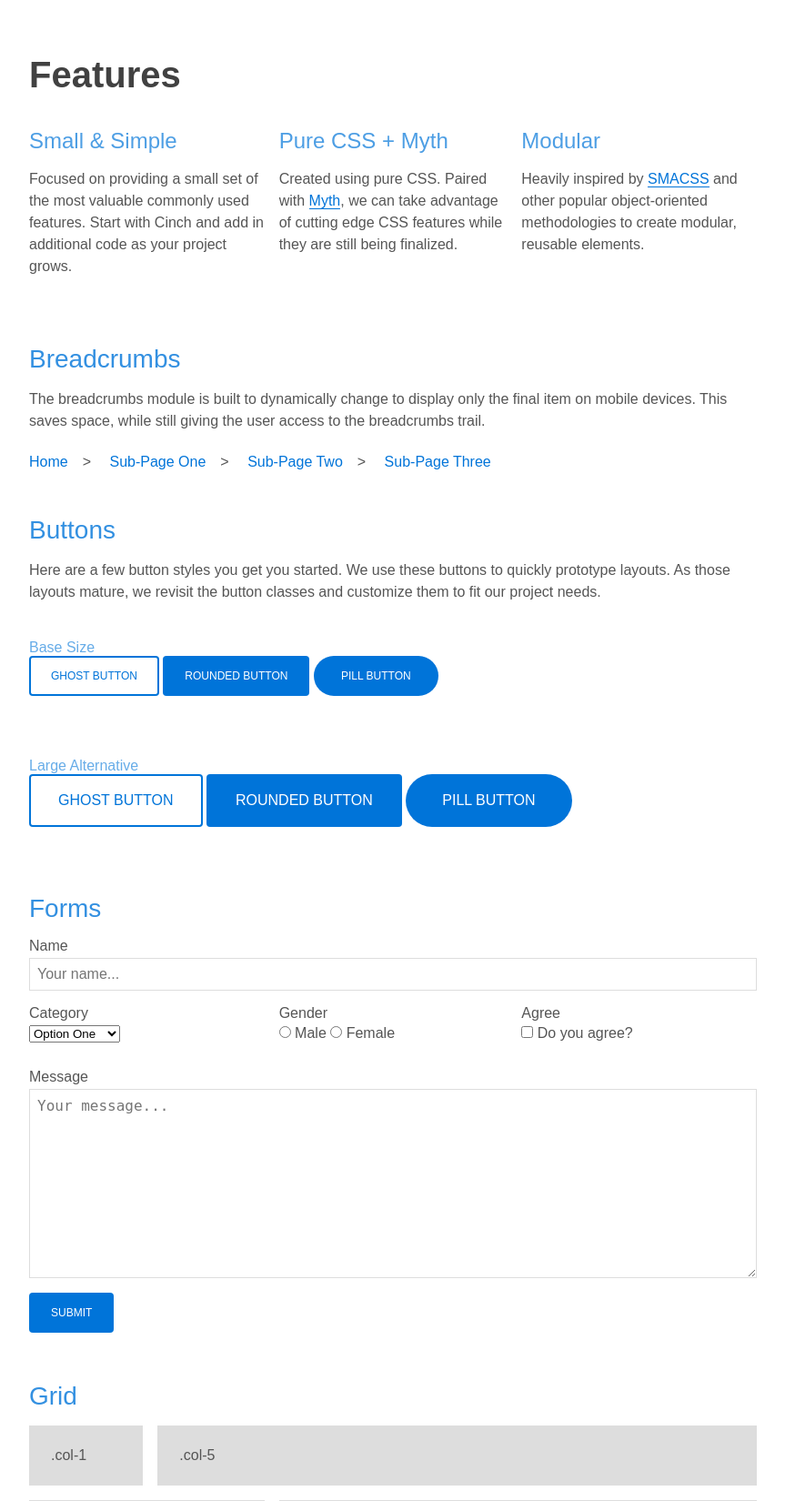
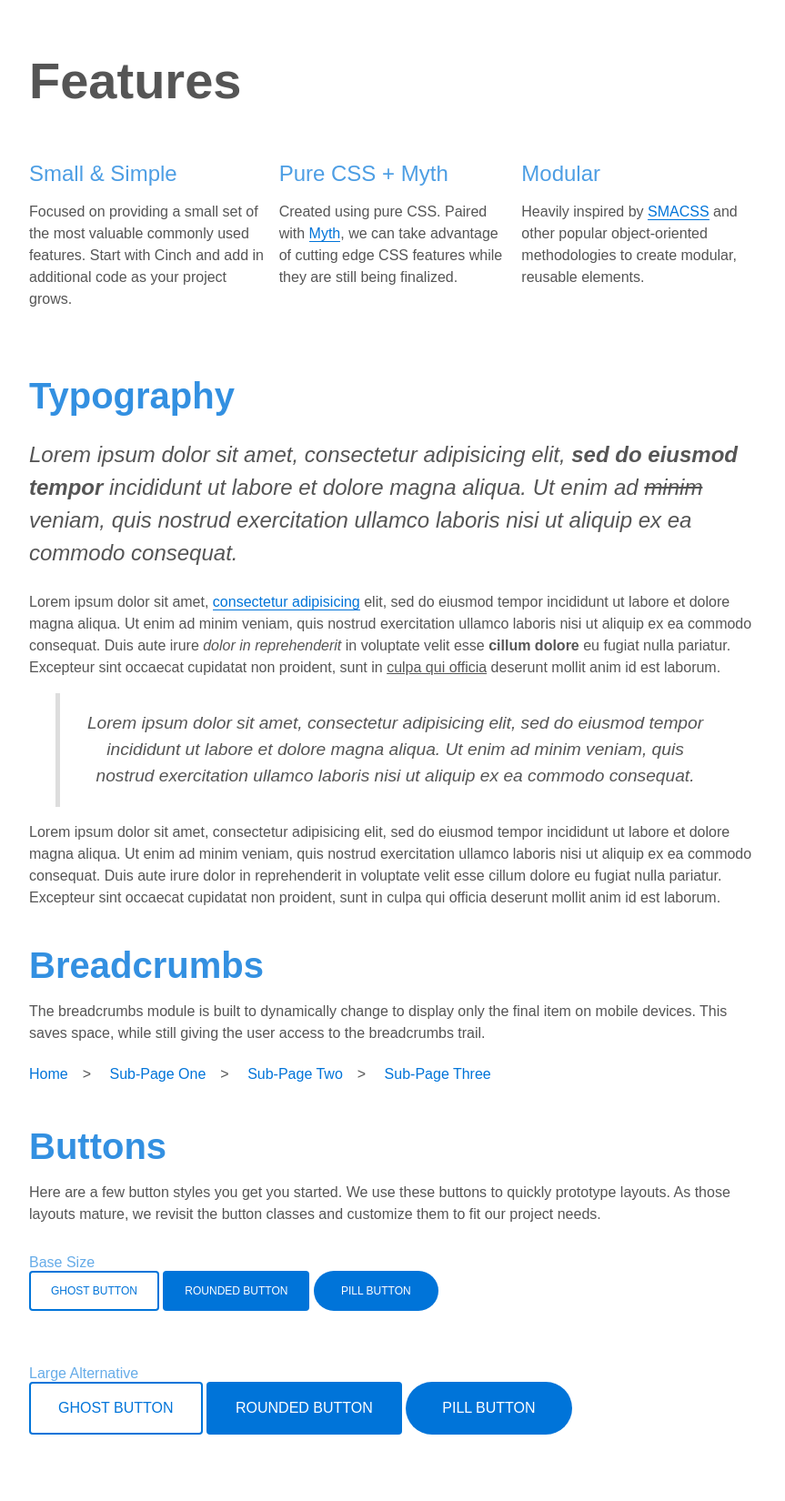
Before and after one commit to travm/cinch, a web app: file site/output/index.html in a window 1280 px wide. Shown: the part 249-1899 px from the top of the page at 91% size, without its empty margins (208-1071 px from the left). Run offline with its HTML, style and script files only (its server is not run), Linux system fonts and the light colour scheme; some libraries are stand-ins or nearby versions.

Commit message:
Typography styling and content.

```diff
--- a/site/output/css/site.css
+++ b/site/output/css/site.css
@@ -33,7 +33,7 @@ h1 {
 
 h2 {
   font-size: 2.5em;
-  color: rgb(65, 65, 65);
+  color: rgb(51, 144, 225);
 }
 
 h3 {
@@ -66,7 +66,7 @@ h3,
 h4,
 h5,
 h6 {
-  margin: 1.5em 0 0 0;
+  margin: 1em 0 0 0;
 }
 
 h1 + div {
@@ -79,6 +79,11 @@ a {
 
 p {
   line-height: 1.5;
+}
+
+p.lead {
+  font-size: 1.5em;
+  font-style: italic;
 }
 
 p > a {
@@ -111,9 +116,11 @@ em {
 }
 
 blockquote {
+  font-size: 1.2em;
+  font-style: italic;
+  text-align: center;
   margin: 0;
-  padding: 0 1em;
-  border-left: 5px solid #DDDDDD;
+  padding: 0 1.5em;
   overflow: hidden;
 }
 
@@ -576,6 +583,13 @@ hr {
 
   /********/
 
+  /* Typography */
+
+  blockquote {
+    margin: 0 1.5em;
+    border-left: 5px solid #DDDDDD;
+  }
+
   /**********/
 
   /* LAYOUT */
--- a/site/output/index.html
+++ b/site/output/index.html
@@ -43,7 +43,7 @@
     </header>
 
 		<main id="core" class="measure" role="main">
-			<h2 id="features">Features</h2>
+			<h1 id="features">Features</h1>
 <div class="grd">
     <div class="row">
         <div class="col-2">
@@ -61,7 +61,15 @@
     </div>
 </div>
 
-			<h3 id="breadcrumbs">Breadcrumbs</h3>
+			<h2 id="typography">Typography</h2>
+<p class="lead">Lorem ipsum dolor sit amet, consectetur adipisicing elit, <strong>sed do eiusmod tempor</strong> incididunt ut labore et dolore magna aliqua. Ut enim ad <del>minim</del> veniam, quis nostrud exercitation ullamco laboris nisi ut aliquip ex ea commodo consequat.</p>
+
+<p>Lorem ipsum dolor sit amet, <a href="#">consectetur adipisicing</a> elit, sed do eiusmod tempor incididunt ut labore et dolore magna aliqua. Ut enim ad minim veniam, quis nostrud exercitation ullamco laboris nisi ut aliquip ex ea commodo consequat. Duis aute irure <em>dolor in reprehenderit</em> in voluptate velit esse <strong>cillum dolore</strong> eu fugiat nulla pariatur. Excepteur sint occaecat cupidatat non proident, sunt in <ins>culpa qui officia</ins> deserunt mollit anim id est laborum.</p>
+<blockquote>
+<p>Lorem ipsum dolor sit amet, consectetur adipisicing elit, sed do eiusmod tempor incididunt ut labore et dolore magna aliqua. Ut enim ad minim veniam, quis nostrud exercitation ullamco laboris nisi ut aliquip ex ea commodo consequat.</p>
+</blockquote>
+<p>Lorem ipsum dolor sit amet, consectetur adipisicing elit, sed do eiusmod tempor incididunt ut labore et dolore magna aliqua. Ut enim ad minim veniam, quis nostrud exercitation ullamco laboris nisi ut aliquip ex ea commodo consequat. Duis aute irure dolor in reprehenderit in voluptate velit esse cillum dolore eu fugiat nulla pariatur. Excepteur sint occaecat cupidatat non proident, sunt in culpa qui officia deserunt mollit anim id est laborum.</p>
+<h2 id="breadcrumbs">Breadcrumbs</h2>
 <p>The breadcrumbs module is built to dynamically change to display only the final item on mobile devices. This saves space, while still giving the user access to the breadcrumbs trail.</p>
 <ul class="breadcrumbs">
     <li><a href="#">Home</a></li>
@@ -70,7 +78,7 @@
     <li class="last"><a href="#">Sub-Page Three</a></li>
 </ul>
 
-<h3 id="buttons">Buttons</h3>
+<h2 id="buttons">Buttons</h2>
 <p>Here are a few button styles you get you started. We use these buttons to quickly prototype layouts. As those layouts mature, we revisit the button classes and customize them to fit our project needs.</p>
 <div class="grd is-my1">
     <div class="row">
@@ -93,7 +101,7 @@
     </div>
 </div>
 
-<h3 id="forms">Forms</h3>
+<h2 id="forms">Forms</h2>
 <form action="" class="is-my1">
     <label for="name">Name</label>
     <input type="text" id="name" title="Input your name." placeholder="Your name...">
@@ -124,7 +132,7 @@
     <input type="submit" class="btn-round" value="Submit">
 </form>
 
-<h3 id="grid">Grid</h3>
+<h2 id="grid">Grid</h2>
 <div class="grd is-my1">
     <div class="row">
         <div class="col-1">
@@ -168,7 +176,7 @@
     </div>
 </div>
 
-<h3 id="media">Media</h3>
+<h2 id="media">Media</h2>
 <div class="media">
     <div class="media-figure">
         <img src="http://fillmurray.com/100/100" alt="Media Figure">
```
Also changed, not shown: dist/cinch.css (+14 -3 lines), site/contents/_index/content.md (+15 -5 lines), site/contents/_index/intro.md (+1 -1 lines), site/templates/css/site.css (+18 -4 lines), src/cinch.css (+14 -3 lines), dist/cinch.lib.css.
